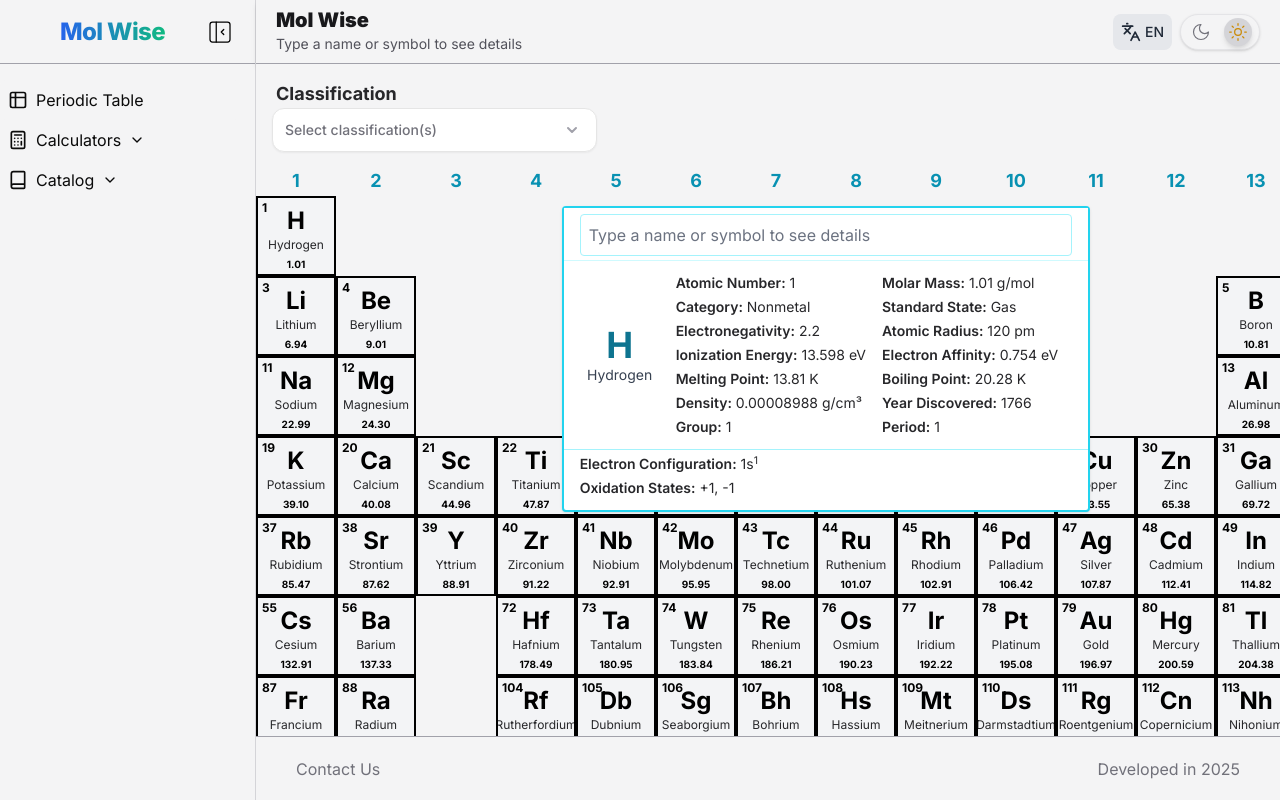
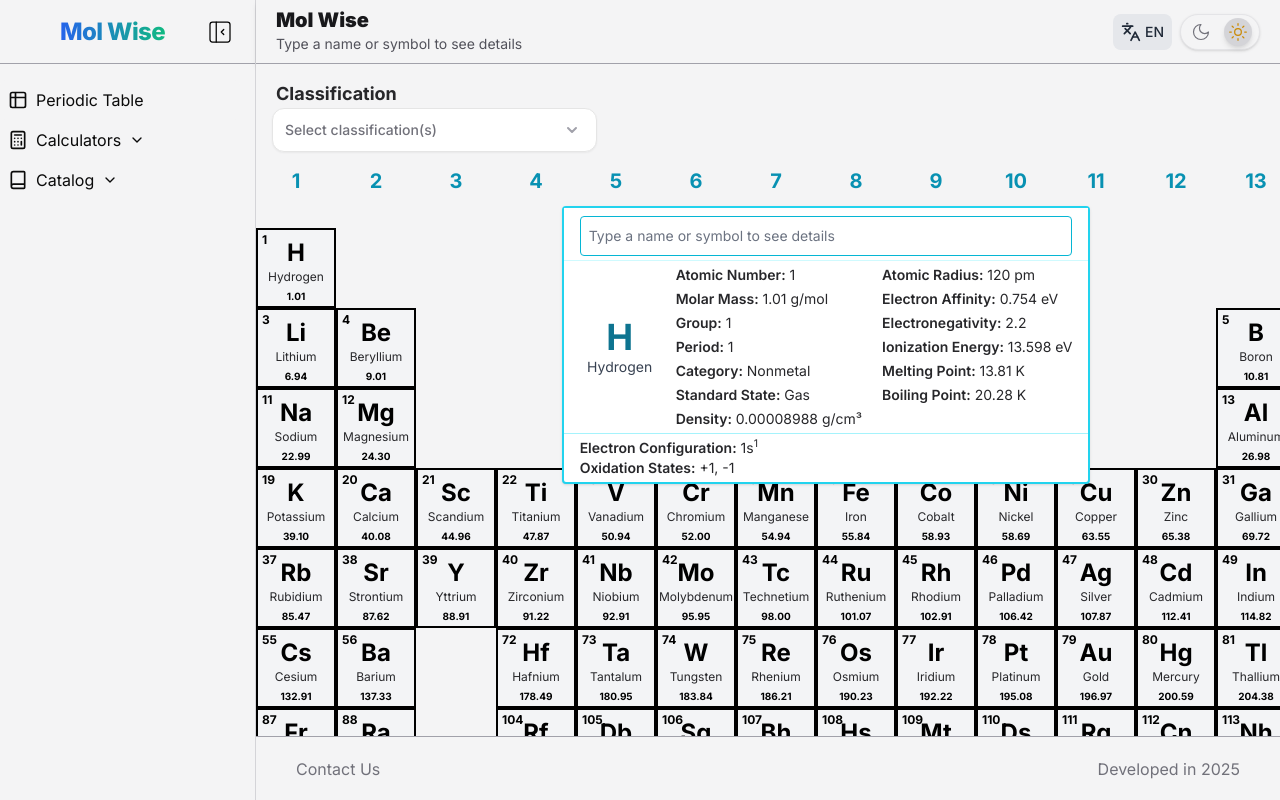
Before and after one commit to brunomacedo1203/Mol-Wise, a Next.js app: page /en/periodicTable in a window 1280 px wide. Built offline with nearby package versions, Linux system fonts and the light colour scheme.

Commit message:
refactor(periodic-table): reorganize element fields and search logic

```diff
--- a/src/features/periodic-table/components/ElementDetailsPanel.tsx
+++ b/src/features/periodic-table/components/ElementDetailsPanel.tsx
@@ -6,7 +6,7 @@ import { formatWithSup } from "@/shared/utils/formatWithSup";
 import { useTranslations } from "next-intl";
 import { usePeriodicTableStore } from "../store/periodicTableStore";
 import { useElementSearch } from "../utils/elementSearch";
-import { toCamelCase } from "@/shared/utils/stringUtils";
+import { getElementFields } from "../utils/elementFields";
 
 interface ElementDetailsPanelProps {
   element: Element | null;
@@ -32,52 +32,11 @@ export default function ElementDetailsPanel({
 
   if (!elementToShow) return null;
 
-  const generalFields = [
-    {
-      label: t("element.atomicNumber"),
-      value: elementToShow.atomicNumber,
-    },
-    {
-      label: t("element.molarMass"),
-      value: `${Number(elementToShow.molarMass).toFixed(2)} g/mol`,
-    },
-    {
-      label: t("element.category"),
-      value: t(`element.categories.${toCamelCase(elementToShow.category)}`),
-    },
-    {
-      label: t("element.standardState"),
-      value: t(
-        `element.standardStates.${elementToShow.standardState.toLowerCase()}`
-      ),
-    },
-  ];
-
-  const extraFields = [
-    {
-      label: t("element.electronegativity"),
-      value: elementToShow.electronegativity,
-    },
-    { label: t("element.atomicRadius"), value: elementToShow.atomicRadius },
-    {
-      label: t("element.ionizationEnergy"),
-      value: elementToShow.ionizationEnergy,
-    },
-    {
-      label: t("element.electronAffinity"),
-      value: elementToShow.electronAffinity,
-    },
-    { label: t("element.meltingPoint"), value: elementToShow.meltingPoint },
-    { label: t("element.boilingPoint"), value: elementToShow.boilingPoint },
-    { label: t("element.density"), value: elementToShow.density },
-    { label: t("element.yearDiscovered"), value: elementToShow.yearDiscovered },
-    { label: t("element.group"), value: elementToShow.group },
-    { label: t("element.period"), value: elementToShow.period },
-  ];
+  const { generalFields, extraFields } = getElementFields(elementToShow, t);
 
   return (
     <div className="bg-white border-2 border-cyan-400 dark:border-white/35 dark:bg-neutral-800/90 rounded-sm shadow min-w-[340px] max-w-[95vw]">
-      {/* Search bar */}
+      {/* barra de input */}
       <div className="w-full px-4 pt-1 pb-1 bg-white border-b border-cyan-100 dark:border-white/20 dark:bg-neutral-800/90">
         <input
           type="text"
@@ -85,14 +44,14 @@ export default function ElementDetailsPanel({
           onChange={(e) => setSearch(e.target.value)}
           placeholder={t("subtitle")}
           className={`
-            w-full px-2 border-cyan-200 rounded focus:outline-none focus:ring-2 focus:ring-cyan-300
-            text-base text-black bg-white dark:text-zinc-100 dark:bg-neutral-950/60 dark:border-white/20
-            `}
+            w-full px-2 py-1 h-10 border-cyan-500 rounded focus:outline-none focus:ring-2 focus:ring-cyan-300
+            text-sm text-black bg-white dark:text-zinc-100 dark:bg-neutral-950/60 dark:border-white/20
+          `}
         />
       </div>
 
       {/* Card layout */}
-      <div className="flex gap-4 px-4 py-3">
+      <div className="flex gap-4 px-4 py-1">
         {/* Symbol and name */}
         <div className="flex flex-col items-center justify-center min-w-[80px]">
           <p className="text-4xl font-bold text-cyan-700 dark:text-cyan-200">
@@ -105,25 +64,36 @@ export default function ElementDetailsPanel({
 
         {/* General and extra data */}
         <div className="flex-1 grid grid-cols-2 gap-x-4 gap-y-1 text-sm text-zinc-800 dark:text-zinc-100">
-          {generalFields.map(({ label, value }) => (
-            <div key={label}>
-              <span className="font-semibold">{label}:</span> {value}
-            </div>
-          ))}
-          {extraFields.map(
-            ({ label, value }) =>
-              value && (
+          <div className="flex flex-col gap-y-1">
+            {generalFields
+              .filter(
+                ({ value }) =>
+                  value !== undefined && value !== null && value !== ""
+              )
+              .map(({ label, value }) => (
                 <div key={label}>
                   <span className="font-semibold">{label}:</span> {value}
                 </div>
+              ))}
+          </div>
+          <div className="flex flex-col gap-y-1">
+            {extraFields
+              .filter(
+                ({ value }) =>
+                  value !== undefined && value !== null && value !== ""
               )
-          )}
+              .map(({ label, value }) => (
+                <div key={label}>
+                  <span className="font-semibold">{label}:</span> {value}
+                </div>
+              ))}
+          </div>
         </div>
       </div>
 
       {/* Bottom section: Electron config and Oxidation states */}
-      <div className="px-4 pb-3 pt-1 text-sm text-zinc-800 dark:text-zinc-100 border-t border-cyan-200 dark:border-white/20">
-        <div className="mb-1">
+      <div className="px-4 pb-1 pt-1 text-sm text-zinc-800 dark:text-zinc-100 border-t border-cyan-200 dark:border-white/20">
+        <div>
           <span className="font-semibold">
             {t("element.electronConfiguration")}:
           </span>{" "}
--- a/src/features/periodic-table/components/PeriodicTableCards.tsx
+++ b/src/features/periodic-table/components/PeriodicTableCards.tsx
@@ -89,7 +89,10 @@ export default function PeriodicTableCards() {
           {Array.from({ length: 18 }, (_, i) => (
             <div
               key={`colnum-${i}`}
-              className="w-[80px] h-[30px] flex items-center justify-center text-cyan-600 text-lg font-bold bg-zinc-100 dark:bg-neutral-950 dark:text-white"
+              className={`
+                w-[80px] h-[30px] flex items-center justify-center text-cyan-600
+                text-xl font-bold bg-zinc-100 dark:bg-neutral-950 dark:text-white
+                `}
             >
               {i + 1}
             </div>
@@ -97,7 +100,7 @@ export default function PeriodicTableCards() {
         </div>
 
         {/* Tabela Periódica */}
-        <div className="grid grid-cols-[repeat(18,80px)] gap-0">
+        <div className="grid grid-cols-[repeat(18,80px)] gap-0 mt-8">
           {matrix
             .flat()
             .map((element, idx) =>
--- /dev/null
+++ b/src/features/periodic-table/utils/elementFields.ts
@@ -0,0 +1,48 @@
+import { toCamelCase } from "@/shared/utils/stringUtils";
+import { Element } from "../domain/types/element";
+
+export function getElementFields(element: Element, t: (key: string) => string) {
+  const generalFields = [
+    {
+      label: t("element.atomicNumber"),
+      value: element.atomicNumber,
+    },
+    {
+      label: t("element.molarMass"),
+      value: `${Number(element.molarMass).toFixed(2)} g/mol`,
+    },
+    { label: t("element.group"), value: element.group },
+    { label: t("element.period"), value: element.period },
+    {
+      label: t("element.category"),
+      value: t(`element.categories.${toCamelCase(element.category)}`),
+    },
+    {
+      label: t("element.standardState"),
+      value: t(
+        `element.standardStates.${element.standardState.toLowerCase()}`
+      ),
+    },
+    { label: t("element.density"), value: element.density },
+  ];
+
+  const extraFields = [
+    { label: t("element.atomicRadius"), value: element.atomicRadius },
+    {
+      label: t("element.electronAffinity"),
+      value: element.electronAffinity,
+    },
+    {
+      label: t("element.electronegativity"),
+      value: element.electronegativity,
+    },
+    {
+      label: t("element.ionizationEnergy"),
+      value: element.ionizationEnergy,
+    },
+    { label: t("element.meltingPoint"), value: element.meltingPoint },
+    { label: t("element.boilingPoint"), value: element.boilingPoint },
+  ];
+
+  return { generalFields, extraFields };
+}
--- a/src/features/periodic-table/utils/elementSearch.ts
+++ b/src/features/periodic-table/utils/elementSearch.ts
@@ -5,39 +5,37 @@ import { Element } from "../domain/types/element";
 export function normalize(str: string) {
   return str
     .normalize("NFD")
-    .replace(/[ -\u036f]/g, "")
+    .replace(/[\u0300-\u036f]/g, "")
     .toLowerCase()
     .replace(/[^a-z0-9]/g, "");
 }
 
+
 export function useElementSearch() {
   const tElements = useTranslations("periodicTable.elements");
-  const ptNameToSymbol: Record<string, string> = {};
-  elementsData.forEach((el) => {
-    const ptName = tElements(el.symbol);
-    if (ptName) {
-      ptNameToSymbol[normalize(ptName)] = el.symbol;
-    }
-  });
 
   function searchElement(term: string): Element | undefined {
     const normalized = normalize(term);
     if (!normalized) return undefined;
 
+    // Busca por símbolo (qualquer parte)
     let found = elementsData.find((el) =>
-      normalize(el.symbol).startsWith(normalized)
-    ) as Element | undefined;
+      normalize(el.symbol).includes(normalized)
+    ) as unknown as Element | undefined;
     if (found) return found;
 
+    // Busca por nome em inglês (qualquer parte)
     found = elementsData.find((el) =>
       normalize(el.name).includes(normalized)
-    ) as Element | undefined;
+    ) as unknown as Element | undefined;
     if (found) return found;
 
-    const symbol = ptNameToSymbol[normalized];
-    if (symbol) {
-      found = elementsData.find((el) => el.symbol === symbol) as Element | undefined;
-      if (found) return found;
+    // Busca por nome traduzido (qualquer parte)
+    for (const el of elementsData) {
+      const ptName = tElements(el.symbol);
+      if (ptName && normalize(ptName).includes(normalized)) {
+        return el as unknown as Element;
+      }
     }
 
     return undefined;
```
